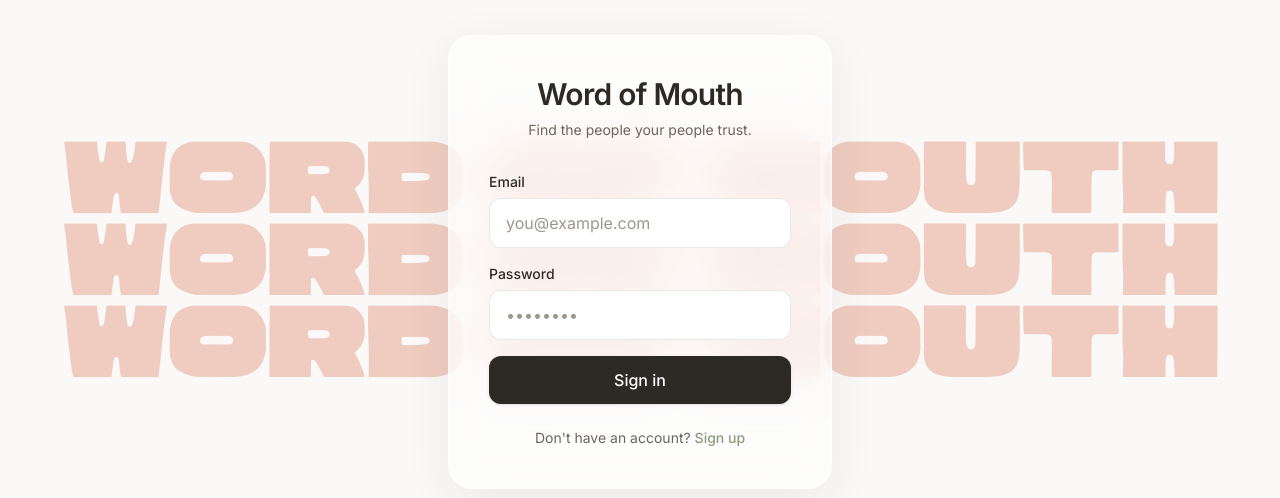
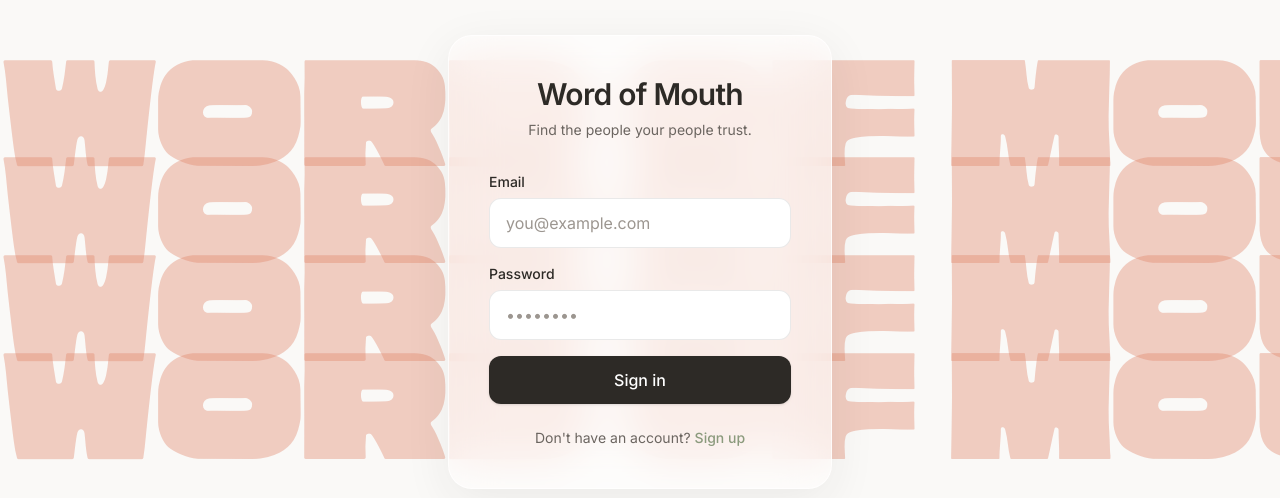
Before and after one commit to abby-finan/word-of-mouth, a Next.js app: page /login in a window 1280 px wide. Shown: the part 138-636 px from the top of the page. Built offline with nearby package versions, Linux system fonts and the light colour scheme.

Commit message:
design fix 5

```diff
--- a/src/app/globals.css
+++ b/src/app/globals.css
@@ -33,9 +33,9 @@
     font-weight: 400;
     font-synthesis: none;
     color: var(--color-brand-coral);
-    line-height: 0.72;
+    line-height: 0.64;
     white-space: nowrap;
-    letter-spacing: -0.02em;
+    letter-spacing: -0.03em;
     text-align: center;
     width: 100%;
     max-width: 100%;
@@ -43,18 +43,22 @@
     padding: 0;
   }
 
-  /* Mobile WOM — sized to fit viewport width so letters are not clipped */
+  .wom-typography-row + .wom-typography-row {
+    margin-top: -0.06em;
+  }
+
+  /* Mobile WOM — max size that fills the viewport edge to edge */
   .wom-typography-mobile {
-    padding-inline: 4vw;
+    padding-inline: 0;
     box-sizing: border-box;
   }
 
   .wom-typography-auth.wom-typography-mobile {
-    --wom-mobile-size: min(calc(100vw / 3.55), calc(100dvh / 4.35));
+    --wom-mobile-size: min(calc(100vw / 2.72), calc(100dvh / 3.85));
   }
 
   .wom-typography-app.wom-typography-mobile {
-    --wom-mobile-size: min(calc(100vw / 3.55), calc(100dvh / 3.65));
+    --wom-mobile-size: min(calc(100vw / 2.72), calc(100dvh / 3.2));
   }
 
   .wom-typography-row-mobile {
@@ -69,23 +73,23 @@
     opacity: 0.065;
   }
 
-  /* Desktop WORD OF MOUTH — spans viewport width, repeats vertically */
+  /* Desktop WORD OF MOUTH — oversized editorial, spans full viewport width */
   .wom-typography-desktop {
-    padding-inline: 3vw;
+    padding-inline: 0;
     box-sizing: border-box;
   }
 
   .wom-typography-auth.wom-typography-desktop {
-    --wom-desktop-size: min(calc(100vw / 11.25), calc(100dvh / 3.35));
+    --wom-desktop-size: min(calc(100vw / 7.6), calc(100dvh / 2.35));
   }
 
   .wom-typography-app.wom-typography-desktop {
-    --wom-desktop-size: min(calc(100vw / 11.75), calc(100dvh / 4.25));
+    --wom-desktop-size: min(calc(100vw / 7.9), calc(100dvh / 1.75));
   }
 
   .wom-typography-row-desktop {
     font-size: var(--wom-desktop-size);
-    letter-spacing: -0.025em;
+    letter-spacing: -0.035em;
   }
 
   .wom-typography-auth .wom-typography-row-desktop {
--- a/src/components/brand/BackgroundTypography.tsx
+++ b/src/components/brand/BackgroundTypography.tsx
@@ -18,8 +18,8 @@ const MOBILE_ROW_COUNTS: Record<BackgroundTypographyVariant, number> = {
 };
 
 const DESKTOP_ROW_COUNTS: Record<BackgroundTypographyVariant, number> = {
-  auth: 3,
-  app: 2,
+  auth: 4,
+  app: 3,
 };
 
 const MOBILE_LABEL = "WOM";
```
